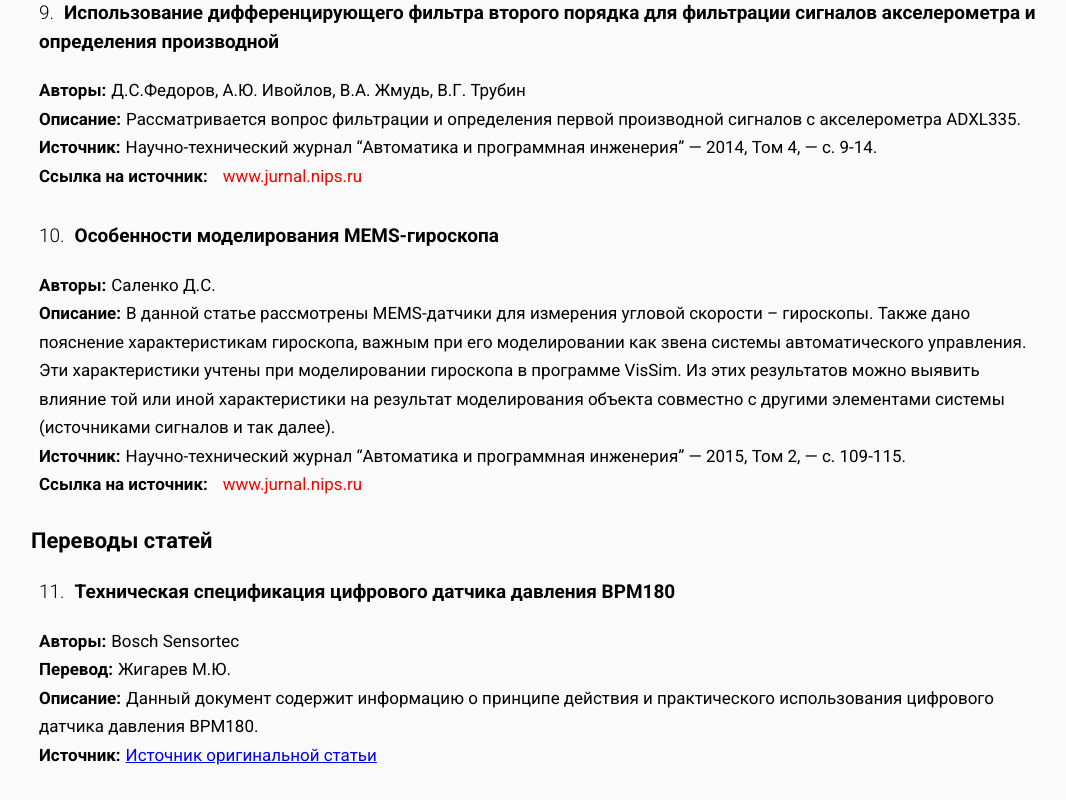
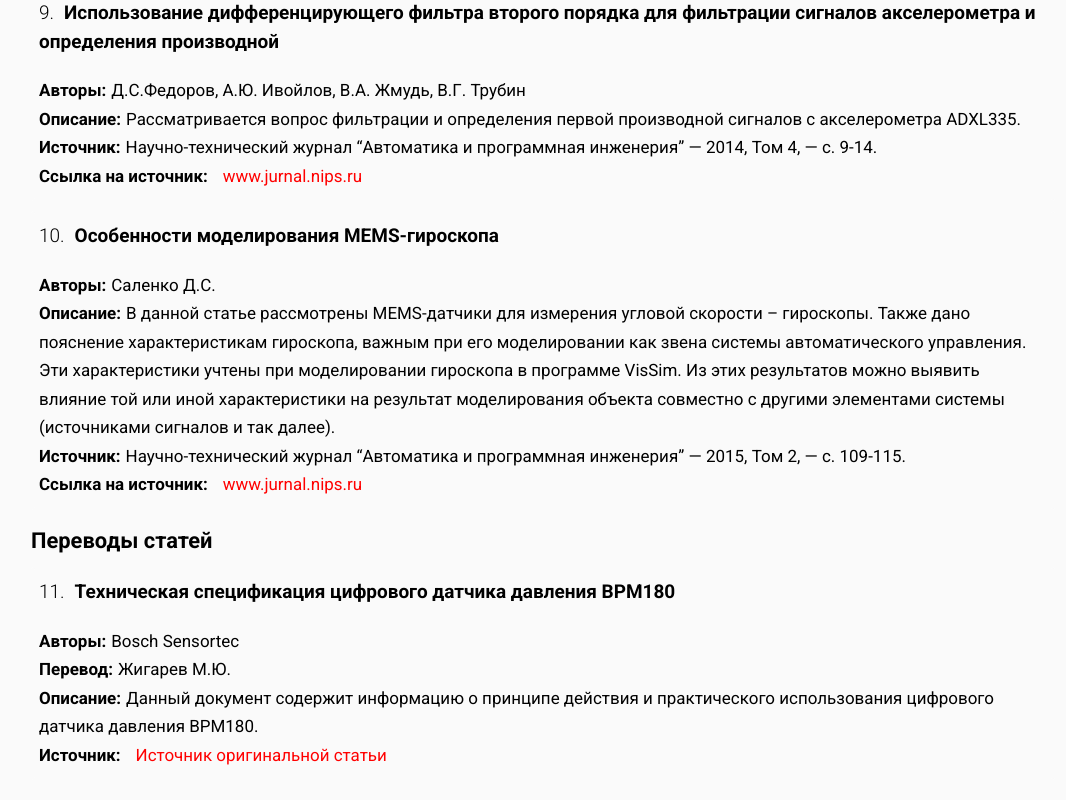
Before and after one commit to MikhailZhyhariev/masters-website, a React (Create React App) app: page / in a window 1280 px wide. Shown: the part 2696-3496 px from the top of the page, without its empty margins (97-1163 px from the left). Built offline with nearby package versions, Linux system fonts and the light colour scheme.

Commit message:
Исправлено всплытие события при клике на ссылку внутри статьи.

```diff
--- a/src/components/Library/Library.css
+++ b/src/components/Library/Library.css
@@ -90,10 +90,15 @@
   font-weight: normal;
 }
 
-.library__article-source span {
+.library__article-source span,
+.library__article-source a {
   color: red;
   text-decoration: none;
   margin-left: 10px;
+}
+
+.library__article-source a:hover {
+  text-decoration: underline;
 }
 
 .library__article-author {
--- a/src/components/Library/Library.js
+++ b/src/components/Library/Library.js
@@ -82,7 +82,7 @@ class Library extends Component {
                     <p className="library__article-description"><strong>Описание:</strong>Данный документ содержит информацию о принципе действия и практического использования цифрового датчика давления BPM180.</p>
                     <p className="library__article-source">
                       <strong>Источник:</strong>
-                      <a href="https://cdn-shop.adafruit.com/datasheets/BST-BMP180-DS000-09.pdf" target="_blank">Источник оригинальной статьи</a>
+                      <a rel="noopener noreferrer" href="https://cdn-shop.adafruit.com/datasheets/BST-BMP180-DS000-09.pdf" target="_blank" onClick={(e) => e.stopPropagation()}>Источник оригинальной статьи</a>
                     </p>
                   </div>
                 </li>
```
